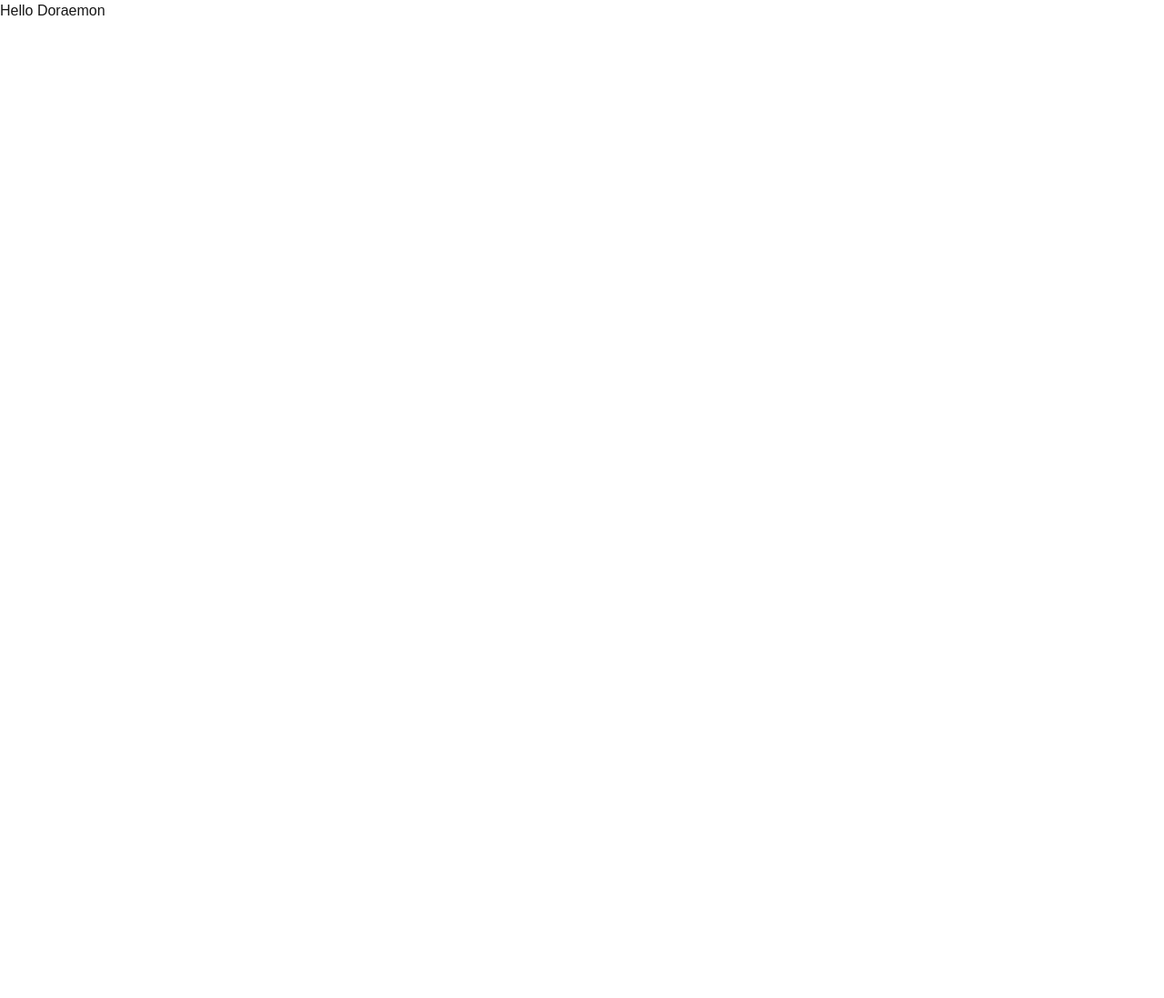
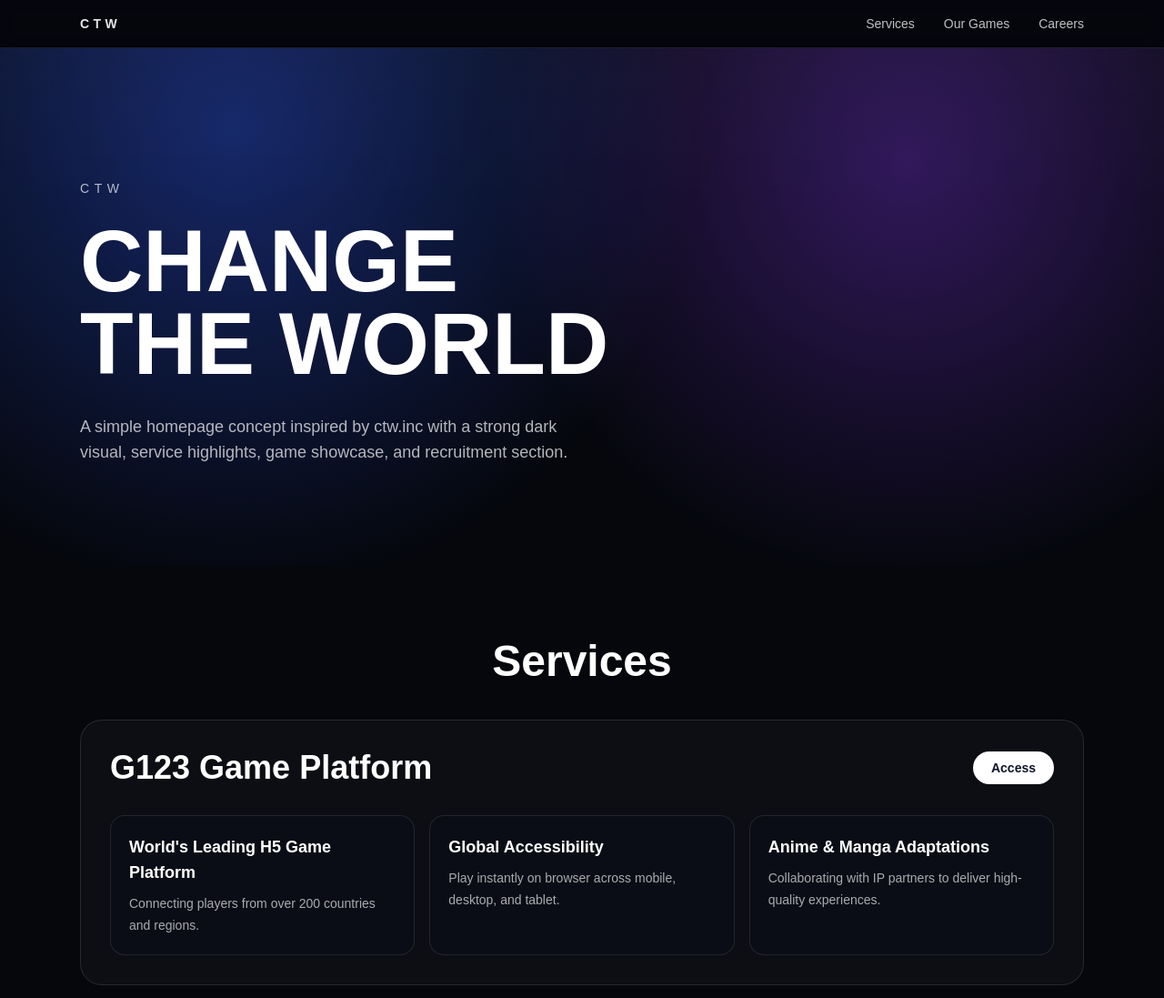
Before and after one commit to vkysn5kx74-pixel/doraemon-sandbox, a Next.js app: page / in a window 1280 px wide. Shown: the top 1097 px of the page at 91% size. Before the commit the page ends 800 px from the top, so only its background shows below. Built offline with nearby package versions, Linux system fonts and the light colour scheme.

Commit message:
首页仿照 ctw.inc 重做主视觉与模块布局
Co-authored-by: vkysn5kx74-pixel <vkysn5kx74-pixel@users.noreply.github.com>

```diff
--- a/app/page.tsx
+++ b/app/page.tsx
@@ -1,3 +1,144 @@
+const serviceFeatures = [
+  {
+    title: "World's Leading H5 Game Platform",
+    description: "Connecting players from over 200 countries and regions.",
+  },
+  {
+    title: "Global Accessibility",
+    description: "Play instantly on browser across mobile, desktop, and tablet.",
+  },
+  {
+    title: "Anime & Manga Adaptations",
+    description: "Collaborating with IP partners to deliver high-quality experiences.",
+  },
+];
+
+const gameCards = [
+  { name: "Sky Legends", tone: "from-cyan-500/80 to-indigo-600/80" },
+  { name: "Dragon Frontier", tone: "from-fuchsia-500/80 to-rose-600/80" },
+  { name: "Star Chronicle", tone: "from-emerald-500/80 to-teal-700/80" },
+  { name: "Fantasy Arena", tone: "from-amber-500/80 to-orange-700/80" },
+];
+
 export default function Home() {
-  return <main>Hello Doraemon</main>;
+  return (
+    <main className="min-h-screen bg-[#05070d] text-white">
+      <header className="sticky top-0 z-20 border-b border-white/10 bg-[#05070d]/85 backdrop-blur">
+        <div className="mx-auto flex w-full max-w-6xl items-center justify-between px-6 py-4">
+          <span className="text-sm font-semibold tracking-[0.32em] text-white/90">
+            CTW
+          </span>
+          <nav className="hidden gap-8 text-sm text-white/75 md:flex">
+            <a href="#services" className="transition hover:text-white">
+              Services
+            </a>
+            <a href="#games" className="transition hover:text-white">
+              Our Games
+            </a>
+            <a href="#careers" className="transition hover:text-white">
+              Careers
+            </a>
+          </nav>
+        </div>
+      </header>
+
+      <section className="relative overflow-hidden">
+        <div className="absolute inset-0 bg-[radial-gradient(circle_at_20%_15%,rgba(48,92,255,0.38),transparent_45%),radial-gradient(circle_at_78%_22%,rgba(131,56,236,0.35),transparent_42%),linear-gradient(180deg,rgba(255,255,255,0.02),transparent_30%)]" />
+        <div className="relative mx-auto flex w-full max-w-6xl flex-col px-6 pb-20 pt-24 md:pb-28 md:pt-36">
+          <p className="text-sm tracking-[0.4em] text-white/70">CTW</p>
+          <h1 className="mt-6 text-6xl font-black uppercase leading-[0.95] md:text-8xl">
+            Change
+            <br />
+            The World
+          </h1>
+          <p className="mt-8 max-w-xl text-base text-white/70 md:text-lg">
+            A simple homepage concept inspired by ctw.inc with a strong dark
+            visual, service highlights, game showcase, and recruitment section.
+          </p>
+        </div>
+      </section>
+
+      <section id="services" className="mx-auto w-full max-w-6xl px-6 py-16 md:py-20">
+        <h2 className="text-center text-4xl font-semibold md:text-5xl">Services</h2>
+        <div className="mt-10 rounded-3xl border border-white/10 bg-white/[0.03] p-5 md:p-8">
+          <div className="flex flex-col gap-6 md:flex-row md:items-center md:justify-between">
+            <h3 className="text-2xl font-semibold md:text-4xl">G123 Game Platform</h3>
+            <a
+              href="https://g123.jp"
+              target="_blank"
+              rel="noreferrer"
+              className="inline-flex w-fit items-center rounded-full bg-white px-5 py-2 text-sm font-bold text-slate-900 transition hover:bg-slate-200"
+            >
+              Access
+            </a>
+          </div>
+          <div className="mt-8 grid gap-4 md:grid-cols-3">
+            {serviceFeatures.map((item) => (
+              <article
+                key={item.title}
+                className="rounded-2xl border border-white/10 bg-[#0a0d16] p-5"
+              >
+                <h4 className="text-lg font-semibold">{item.title}</h4>
+                <p className="mt-2 text-sm leading-6 text-white/65">
+                  {item.description}
+                </p>
+              </article>
+            ))}
+          </div>
+        </div>
+      </section>
+
+      <section id="games" className="mx-auto w-full max-w-6xl px-6 py-8 md:py-10">
+        <h3 className="text-center text-3xl font-semibold md:text-4xl">Our Games</h3>
+        <div className="mt-8 grid gap-4 sm:grid-cols-2 lg:grid-cols-4">
+          {gameCards.map((game) => (
+            <article
+              key={game.name}
+              className="group overflow-hidden rounded-2xl border border-white/10 bg-[#0a0d16]"
+            >
+              <div
+                className={`h-44 bg-gradient-to-br ${game.tone} transition duration-300 group-hover:scale-105`}
+              />
+              <p className="px-4 py-3 text-sm font-medium text-white/90">{game.name}</p>
+            </article>
+          ))}
+        </div>
+      </section>
+
+      <section id="careers" className="mx-auto w-full max-w-6xl px-6 py-20">
+        <h2 className="text-center text-4xl font-semibold md:text-6xl">
+          Let&apos;s Change The World Together
+        </h2>
+        <div className="mt-10 grid gap-6 rounded-3xl border border-white/10 bg-white/[0.03] p-6 md:grid-cols-[1.1fr_0.9fr] md:p-8">
+          <div>
+            <h3 className="text-2xl font-semibold md:text-4xl">Careers</h3>
+            <p className="mt-4 text-white/70">
+              We continue to challenge ourselves without fear of change,
+              delivering valuable services to users around the world.
+            </p>
+            <p className="mt-3 text-white/70">
+              Professionals across various fields pursue efficiency and growth,
+              enhancing our global competitiveness.
+            </p>
+            <a
+              href="#"
+              className="mt-8 inline-flex rounded-full bg-white px-6 py-2.5 text-sm font-bold text-slate-900 transition hover:bg-slate-200"
+            >
+              Join Us
+            </a>
+          </div>
+          <div className="rounded-2xl border border-white/10 bg-[radial-gradient(circle_at_20%_20%,rgba(34,211,238,0.35),transparent_50%),radial-gradient(circle_at_80%_70%,rgba(192,132,252,0.38),transparent_45%),#090c14] p-6">
+            <p className="text-sm uppercase tracking-[0.25em] text-white/65">
+              Global Offices
+            </p>
+            <ul className="mt-5 space-y-3 text-white/85">
+              <li>Tokyo</li>
+              <li>Taipei</li>
+              <li>Shanghai</li>
+            </ul>
+          </div>
+        </div>
+      </section>
+    </main>
+  );
 }
```
